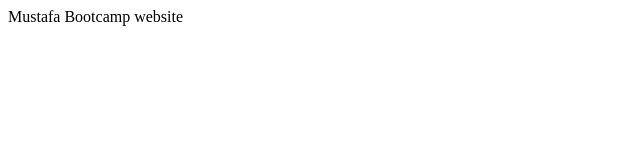
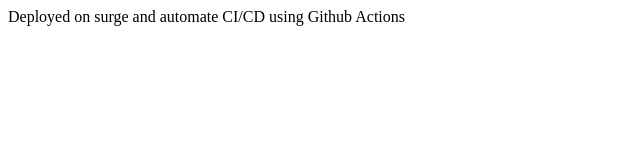
Before and after one commit to Muhammad-Mustafa/FullStack_Bootcamp2020, a plain HTML site: page index.html in a window 1280 px wide. Shown: the whole page, without its empty margins (0-640 px from the left). Drawn offline with Linux system fonts and the light colour scheme.

Commit message:
Deployed after Automation

```diff
--- a/index.html
+++ b/index.html
@@ -6,7 +6,6 @@
     <title>Document</title>
 </head>
 <body>
-    Mustafa Bootcamp website
-
+    Deployed on surge and automate CI/CD using Github Actions
 </body>
 </html>
```
